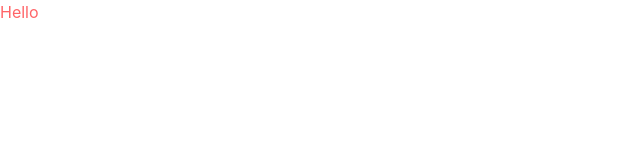
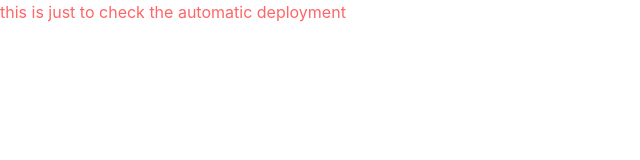
Before and after one commit to ajamil-techrayslabs/LibrarymanagmentSystem, a website with bundled scripts: page frontend/index.html in a window 1280 px wide. Shown: the whole page, without its empty margins (0-640 px from the left). Built offline with nearby package versions, Linux system fonts and the light colour scheme.

Commit message:
This is just to check the automatic deployment

```diff
--- a/frontend/index.html
+++ b/frontend/index.html
@@ -7,7 +7,7 @@
     <link rel="stylesheet" href="./dist/output.css">
 </head>
 <body>
-    <h1 class="text-red-400">Hello</h1>
+    <h1 class="text-red-400">this is just to check the automatic deployment</h1>
     <script type="module" src="./dist/index.js"></script>
 </body>
 </html>
```
